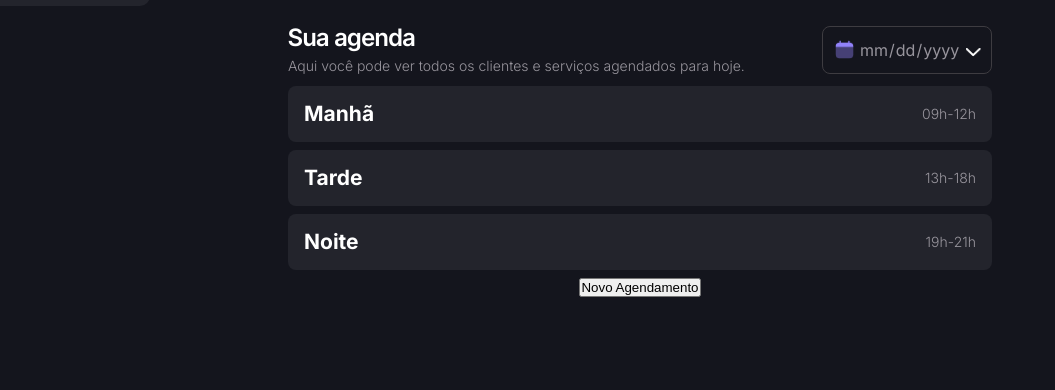
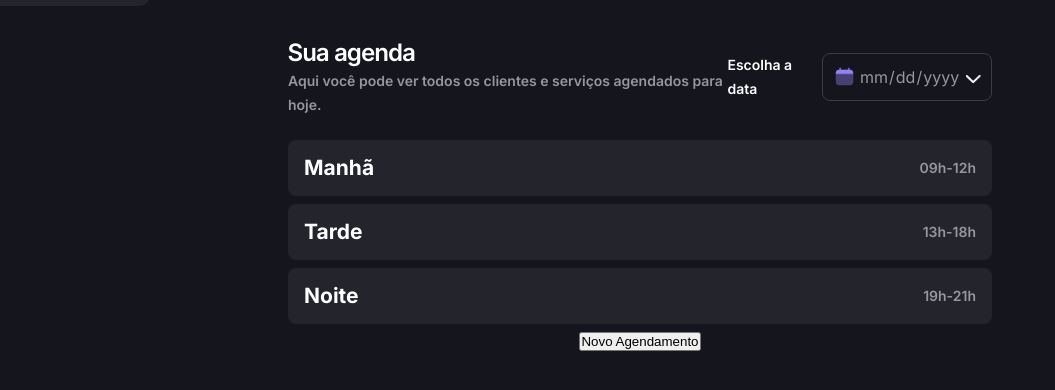
Before and after one commit to thnsantos/PetShop-Schedule, a website built with webpack: page src/index.html in a window 1280 px wide. Shown: the part 44-434 px from the top of the page, without its empty margins (0-1055 px from the left). Built offline with nearby package versions, Linux system fonts and the light colour scheme.

Commit message:
estilização date-picker

```diff
--- a/src/index.html
+++ b/src/index.html
@@ -32,8 +32,11 @@
 
       <div class="schedule-date">
         <div class="date-picker">
+          <label for="schedule-date" class="visual-hidden">
+            Escolha a data
+          </label>
 
-          <label for="schedule-date"></label>
+          <span id="selected-date" aria-live="polite"></span>
 
           <input id="schedule-date" type="date">
         </div>
--- a/src/index.js
+++ b/src/index.js
@@ -3,3 +3,6 @@
 import "./styles/global.css";
 import "./styles/style.css";
 import "./styles/nav.css";
+
+//JS
+import "./scripts/date.picker.js";
--- /dev/null
+++ b/src/scripts/date.picker.js
@@ -0,0 +1,2 @@
+const datePicker = document.querySelector("#schedule-date");
+const selectedDate = document.querySelector("#selected-date");
--- a/src/styles/global.css
+++ b/src/styles/global.css
@@ -42,7 +42,7 @@
 
   --tx-title: 600 24px/32px var(--font-interTight);
 
-  --tx-p-medium: 300 14px/24px var(--font-inter);
+  --tx-p-medium: 600 14px/24px var(--font-inter);
   --tx-p-small: 300 12px/16px var(--font-inter);
   --tx-lb-large: 600 16px/24px var(--font-inter);
   --tx-lb-medium: 600 14px/24px var(--font-inter);
--- a/src/styles/style.css
+++ b/src/styles/style.css
@@ -29,6 +29,7 @@
   max-width: 44rem;
   width: 100%;
 
+  padding-block: 15px;
   display: flex;
   justify-content: space-between;
   align-items: center;
```
